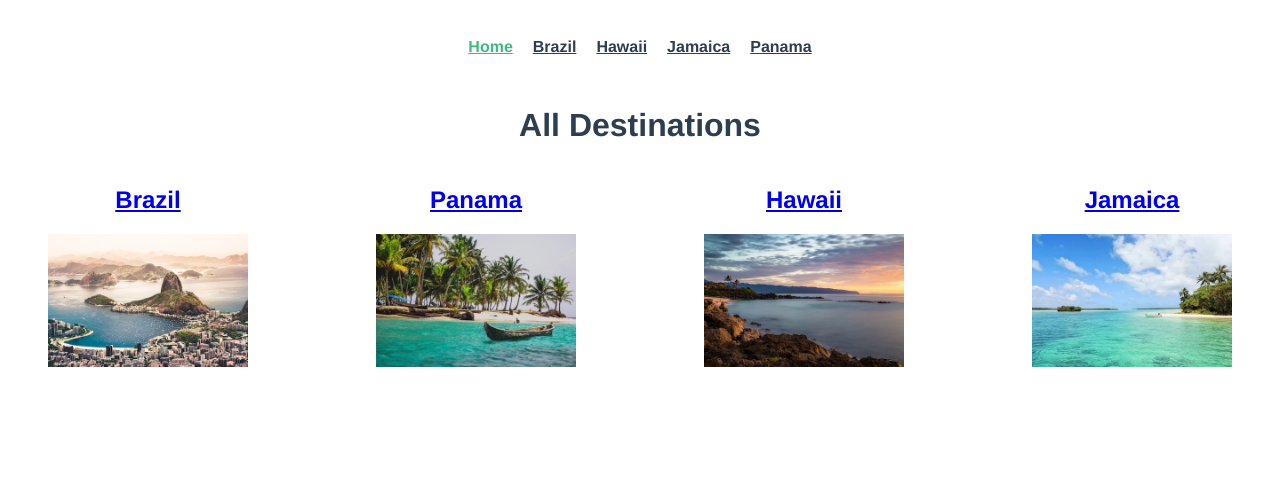
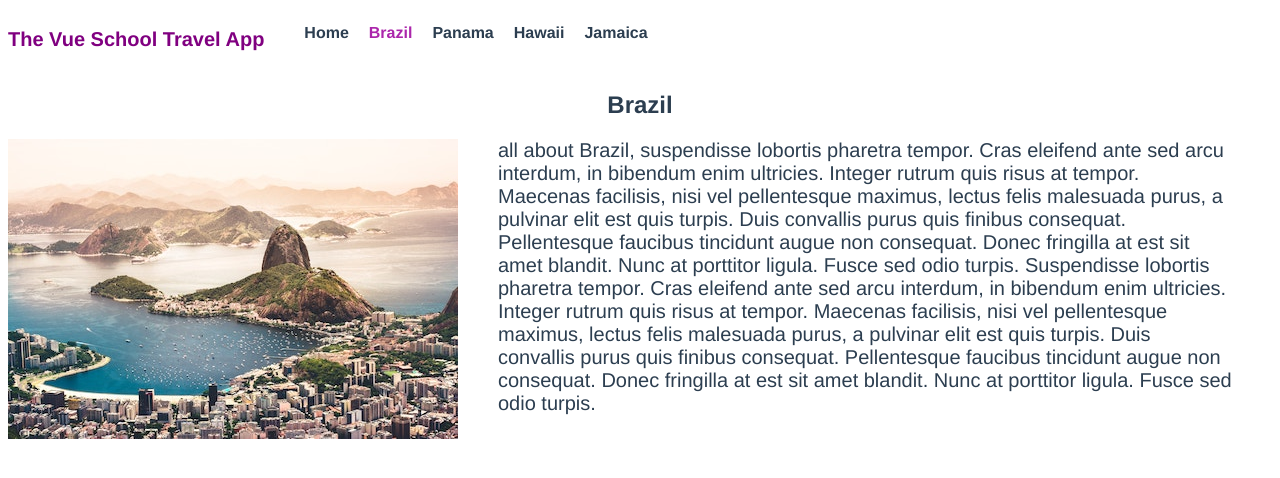
Before and after one commit to vulcao/vue-route-study, a Vue app: page /details/brazil in a window 1280 px wide. Shown: the top 478 px of the page. Built offline with nearby package versions, Linux system fonts and the light colour scheme.

Commit message:
cap 2 item 10

```diff
--- a/src/App.vue
+++ b/src/App.vue
@@ -1,15 +1,18 @@
 <template>
   <div id="app">
-    <div id="nav">
-      <router-link to="/">Home</router-link>
-      <router-link to="/brazil">Brazil</router-link>
-      <router-link to="/hawaii">Hawaii</router-link>
-      <router-link to="/jamaica">Jamaica</router-link>
-      <router-link to="/panama">Panama</router-link>
-    </div>
-    <router-view />
+    <TheNavigation />
+    <router-view :key="$route.path" />
   </div>
 </template>
+<script>
+import TheNavigation from '@/components/TheNavigation'
+
+export default {
+  components:{
+    TheNavigation
+  }
+}
+</script>
 
 <style>
 #app {
@@ -20,17 +23,5 @@
   color: #2c3e50;
 }
 
-#nav {
-  padding: 30px;
-}
 
-#nav a {
-  font-weight: bold;
-  color: #2c3e50;
-  padding: 10px
-}
-
-#nav a.router-link-exact-active {
-  color: #42b983;
-}
 </style>
--- /dev/null
+++ b/src/components/TheNavigation.vue
@@ -0,0 +1,63 @@
+<template>
+    <div id="nav">
+      <p class="logo">The Vue School Travel App</p>
+      <ul class="nav-links">
+        <li class="links">
+          <router-link to="/">
+            Home
+          </router-link>
+        </li>
+        <li v-for="destination in destinations"
+        :key="destination.name"
+        class="links">
+          <router-link :to="{
+            name: 'DestinationDetails',
+            params: { slug: destination.slug }
+            }">
+            {{destination.name}}
+          </router-link>
+        </li>
+      </ul>
+    </div>
+</template>
+<script>
+import store from "@/store"
+
+export default {
+  data(){
+    return{
+      destinations: store.destinations
+    }
+  }
+}
+</script>
+
+<style scoped>
+#nav {
+  display: flex;
+}
+
+#nav a {
+  color: #2c3e50;
+  text-decoration: none;
+  font-weight: bold;
+}
+#nav a.vue-school-active-class {
+  color: #ab26ab;
+}
+.nav-links {
+  display: flex;
+}
+.links {
+  padding-right: 20px;
+  list-style: none;
+}
+.link:hover {
+  text-decoration: underline;
+}
+.logo {
+  font-size: 20px;
+  color: purple;
+  font-weight: bold;
+}
+</style>
--- a/src/main.js
+++ b/src/main.js
@@ -1,6 +1,6 @@
 import Vue from "vue";
 import App from "./App.vue";
-import router from "./router";
+import router from "./router/router";
 
 Vue.config.productionTip = false;
 
--- a/src/router/index.js
+++ /dev/null
@@ -1,39 +0,0 @@
-import Vue from "vue";
-import VueRouter from "vue-router";
-import Home from "../views/Home.vue";
-
-Vue.use(VueRouter);
-
-const routes = [
-  {
-    path: "/",
-    name: "Home",
-    component: Home,
-  },
-  {
-    path: "/brazil",
-    name: "brazil",
-    component: () => import(/* webpackChunkName: "brazil" */ "../views/Brazil"),
-  },
-  {
-    path: "/hawaii",
-    name: "hawaii",
-    component: () => import(/* webpackChunkName: "hawaii" */ "../views/Hawaii"),
-  },
-  {
-    path: "/jamaica",
-    name: "jamaica",
-    component: () => import(/* webpackChunkName: "janaica" */ "../views/Jamaica"),
-  },
-  {
-    path: "/panama",
-    name: "panama",
-    component: () => import(/* webpackChunkName: "panama" */ "../views/Panama"),
-  },
-];
-
-const router = new VueRouter({
-  routes,
-});
-
-export default router;
--- /dev/null
+++ b/src/router/router.js
@@ -0,0 +1,33 @@
+import Vue from "vue";
+import VueRouter from "vue-router";
+import Home from "../views/Home.vue";
+
+Vue.use(VueRouter);
+
+const routes = [
+  {
+    path: "/",
+    name: "Home",
+    component: Home,
+    props: true,
+  },
+  /*{
+    path: "/brazil",
+    name: "brazil",
+    component: () => import(/* webpackChunkName: "brazil" * / "../views/Brazil"),
+  },*/
+  {
+    path: "/details/:slug",
+    name: "DestinationDetails",
+    component: () => import(/* webpackChunkName: "DestinationDetails" */ "../views/DestinationDetails"),
+    props: true,
+  },
+];
+
+const router = new VueRouter({
+  mode: "history",
+  linkExactActiveClass: "vue-school-active-class",
+  routes,
+});
+
+export default router;
--- /dev/null
+++ b/src/views/DestinationDetails.vue
@@ -0,0 +1,47 @@
+<template>
+    <section class="destination">
+        <h1>{{destination.name}}</h1>
+        <div class="destination-details">
+            <img :src="require(`@/assets/${destination.image}`)" :alt="destination.name">
+            <p>{{destination.description}}</p>
+        </div>
+    </section>
+</template>
+<script>
+import store from '@/store.js'
+export default {
+    data() {
+        return {}
+    },
+    props: {
+        slug: {
+            type: String,
+            reqquired: true
+        }
+    },
+    computed: {
+        destination(){
+            return store.destinations.find(
+                destination => destination.slug === this.slug
+            )
+        }
+    }
+}
+</script>
+<style scoped>
+img {
+    max-width: 600px;
+    height: auto;
+    width: 100%;
+    max-height: 400px;
+}
+.destination-details {
+    display: flex;
+    justify-content: space-between;
+}
+p {
+    margin: 0 40px;
+    font-size: 20px;
+    text-align: left;
+}
+</style>
--- a/src/views/Hawaii.vue
+++ /dev/null
@@ -1,6 +0,0 @@
-<template>
-    <div>
-        <h2>Hawaii</h2>
-
-    </div>
-</template>
--- a/src/views/Home.vue
+++ b/src/views/Home.vue
@@ -3,11 +3,11 @@
     <h1>All Destinations</h1>
     <div class="destinations">
       <div v-for="destination in destinations" :key="destination.name">
-        <router-link :to="destination.slug">
+        <router-link :to="{ name: 'DestinationDetails', params: {slug:destination.slug} }">
           <h2>{{destination.name}}</h2>
         </router-link>
         <figure>
-          <router-link :to="destination.name">
+          <router-link :to="{ name: 'DestinationDetails', params: {slug:destination.slug } }">
             <img :src="require(`@/assets/${destination.image}`)" :alt="destination.name">
           </router-link>
         </figure>
@@ -42,4 +42,12 @@
   display: flex;
   justify-content: space-between;
 }
+a {
+  color: lightseagreen;
+  text-decoration: none;
+}
+a:hover,
+a:visited {
+  text-decoration: underline;
+}
 </style>
--- a/src/views/Jamaica.vue
+++ /dev/null
@@ -1,6 +0,0 @@
-<template>
-    <div>
-        <h2>Jamaica</h2>
-
-    </div>
-</template>
--- a/src/views/Panama.vue
+++ /dev/null
@@ -1,6 +0,0 @@
-<template>
-    <div>
-        <h2>Panama</h2>
-
-    </div>
-</template>
```
